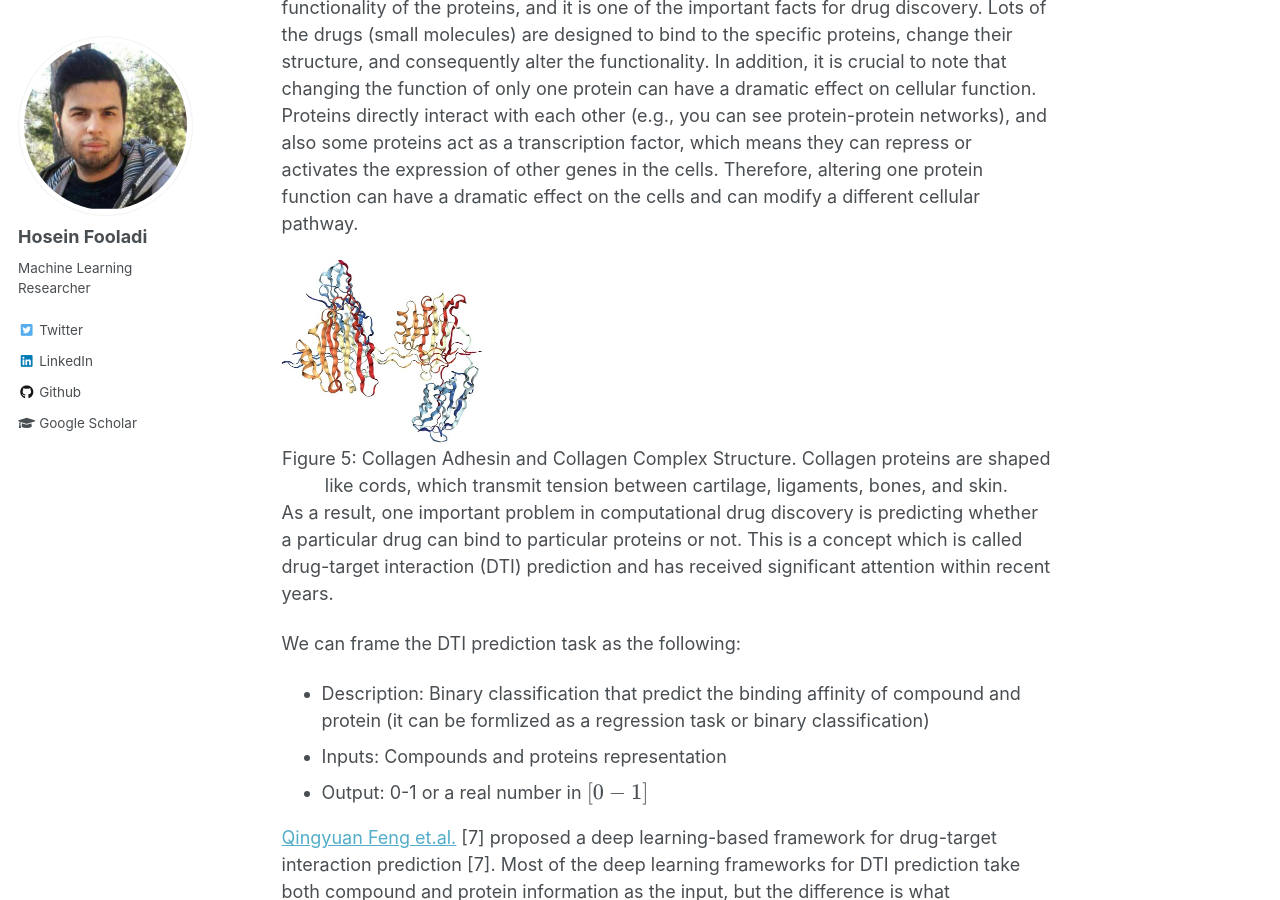
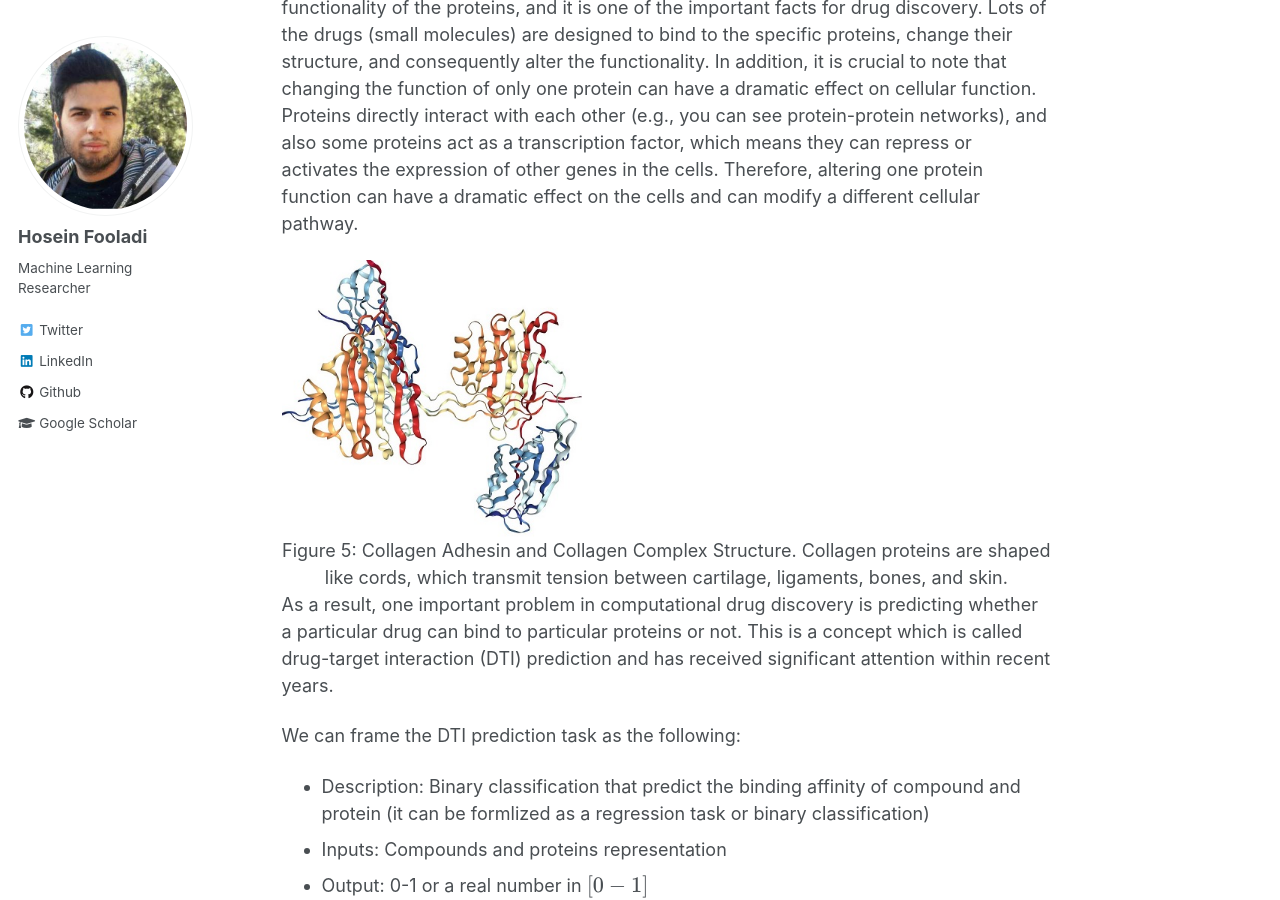
Before and after one commit to HFooladi/HFooladi.github.io, a Jekyll site: the page built from _posts/2018-10-31-Review_DL_Drug.md, in a window 1280 px wide and 900 px high, scrolled down 4513 px. Built offline with Jekyll 4.4.1, drawn with Linux system fonts in a browser that asks for light colours; some web fonts are replaced; formulas are drawn with MathJax 3.

Commit message:
add width to figure 5

```diff
--- a/_posts/2018-10-31-Review_DL_Drug.md
+++ b/_posts/2018-10-31-Review_DL_Drug.md
@@ -106,7 +106,7 @@ transcription factor, which means they can repress or activates the expression o
 can have a dramatic effect on the cells and can modify a different cellular pathway.
 
 <div class="imgcap">
-<img src="/images/assets/Review_DL_Drug/Collagen.JPG" alt="drawing" width="200"/>
+<img src="/images/assets/Review_DL_Drug/Collagen.JPG" alt="drawing" width="300" class="center"/>
 <div class="thecap" style="text-align:center">Figure 5: Collagen Adhesin and Collagen Complex Structure.
 Collagen proteins are shaped like cords, which transmit tension between cartilage, ligaments, bones, and skin. </div>
 </div>
```
